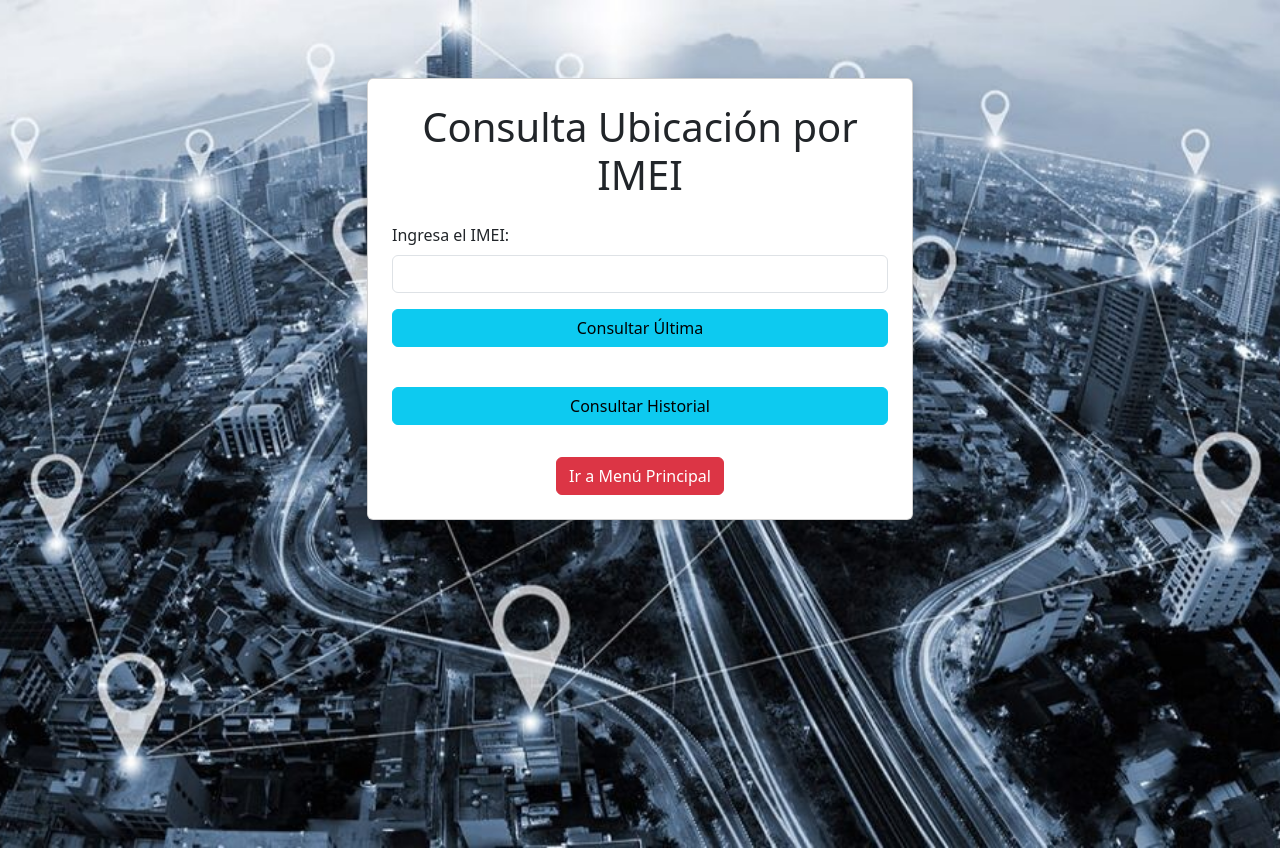
After one commit to mauroaramirez/App4, a PHP site: page /gpsnow/app/public/views/get/verIMEI.php in a window 1280 px wide. The commit adds this page. Run offline with PHP 8.4, Linux system fonts and the light colour scheme.

Commit message:
Agrego lógica para consultar ubicacion por IMEI

```diff
--- a/app/public/files/app4.sql
+++ b/app/public/files/app4.sql
@@ -150,7 +150,8 @@ CREATE TABLE `roles` (
 --
 
 INSERT INTO `roles` (`id`, `role`) VALUES
-(1, 'admin');
+(1, 'admin'),
+(2, 'socio');
 
 --
 -- Índices para tablas volcadas
--- /dev/null
+++ b/app/public/views/get/verIMEI.php
@@ -0,0 +1,71 @@
+<!DOCTYPE html>
+<html lang="en">
+<head>
+    <meta charset="UTF-8">
+    <meta name="viewport" content="width=device-width, initial-scale=1.0">
+    <title>Buscar por IMEI</title>
+    <link href="../css/style.css" rel="stylesheet">
+    <link href="https://cdn.jsdelivr.net/npm/bootstrap@5.3.0-alpha1/dist/css/bootstrap.min.css" rel="stylesheet">
+</head>
+
+<style>
+
+	.form-background {
+	background-image: url('../static/img/mapa-ciudad.jpeg');
+	background-size: cover;
+	background-position: center;
+	background-repeat: no-repeat;
+	height: 100vh;
+	margin: 0;
+	}
+
+</style>
+
+<body class="form-background">
+    <div class="container mt-5">
+        <div class="row justify-content-center">
+            <div class="col-md-6">
+                <div class="card p-4">
+                    <h1 class="text-center mb-4">Consulta Ubicación por IMEI</h1>
+                    <form id="imeiForm">
+                        <div class="mb-3">
+                            <label for="imei" class="form-label">Ingresa el IMEI:</label>
+                            <input type="text" id="imei" name="imei" class="form-control" required>
+                        </div>
+                        <div class="d-grid gap-2">
+                            <button type="button" id="gpsNowBtn" class="btn btn-info">Consultar Última</button><br>
+                            <button type="button" id="gpsByAllBtn" class="btn btn-info">Consultar Historial</button>
+							<?php include_once '../links/linkPantallas.php'?>
+                        </div>
+                    </form>
+                </div>
+            </div>
+        </div>
+    </div>
+
+    <script>
+        // Capturar IMEI
+        const imeiInput = document.getElementById('imei');
+
+        // Botón para consultar gpsnow
+        document.getElementById('gpsNowBtn').addEventListener('click', function() {
+            const imei = imeiInput.value;
+            if (imei) {
+                window.location.href = `http://127.0.0.1:5000/gpsnow/${imei}`;
+            } else {
+                alert('Por favor, ingrese un IMEI.');
+            }
+        });
+
+        // Botón para consultar gpsbyall
+        document.getElementById('gpsByAllBtn').addEventListener('click', function() {
+            const imei = imeiInput.value;
+            if (imei) {
+                window.location.href = `http://127.0.0.1:5000/gpsbyall/${imei}`;
+            } else {
+                alert('Por favor, ingrese un IMEI.');
+            }
+        });
+    </script>
+</body>
+</html>
--- a/app/public/views/home.php
+++ b/app/public/views/home.php
@@ -51,8 +51,7 @@ if (isset($_SESSION['id'])) {
 							<a href="./dataTables/dataTableDispositivos.php" class="list-group-item list-group-item-action fs-6">Consulta Dispositivos</a>
 							<a href="./forms/formVincular.php" class="list-group-item list-group-item-action fs-6">Asociar Dispositivos</a>
 							<a href="./dataTables/dataTableVinculados.php" class="list-group-item list-group-item-action fs-6">Consulta Dispositivos Vinculados</a>
-							<a href="http://127.0.0.1:5000/gpsnow" class="list-group-item list-group-item-action fs-6">Ver Mapa Único</a>
-							<a href="http://127.0.0.1:5000/gpsbyall" class="list-group-item list-group-item-action fs-6">Ver Mapa Múltiple</a>
+							<a href="./get/verIMEI.php" class="list-group-item list-group-item-action fs-6">Ver Ubicación por IMEI</a>
 						</div>
 					</div>
 				</div>
```
Also changed, not shown: app/public/views/templates/error.html (added, +53 -0 lines), app/public/views/static/img/mapa-ciudad.jpeg (added), 1 other file.
